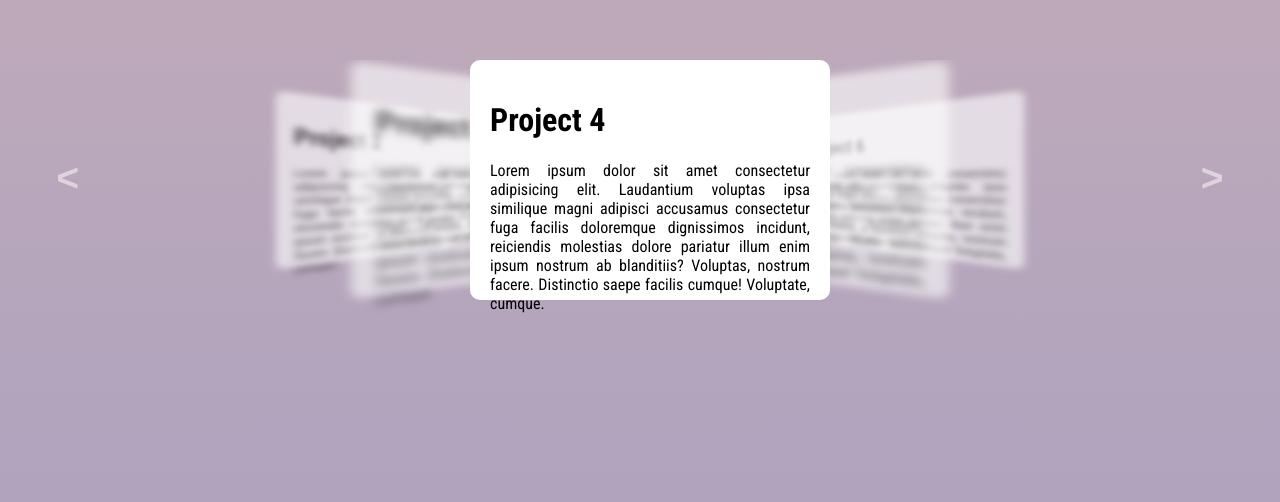
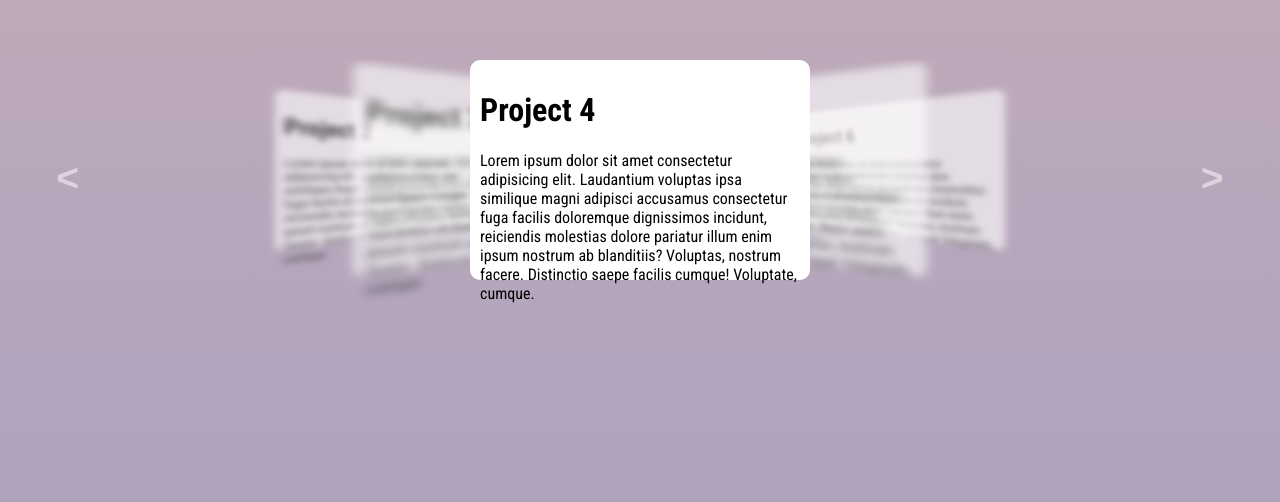
Before and after one commit to memelord26/memelord26.github.io, a plain HTML site: page index.html in a window 1280 px wide. Shown: the part 1880-2382 px from the top of the page. Drawn offline with Linux system fonts and the light colour scheme.

Commit message:
Update styles.css

```diff
--- a/styles.css
+++ b/styles.css
@@ -29,10 +29,10 @@ body{
     position: absolute;
     width: 320px;
     height: 200px;
-    text-align: justify;
+    text-align: left;
     background-color: #fff;
     border-radius: 10px;
-    padding: 20px;
+    padding: 10px;
     transition:  0.5s;
     left: calc(50% - 170px);
     top: 0;
```
